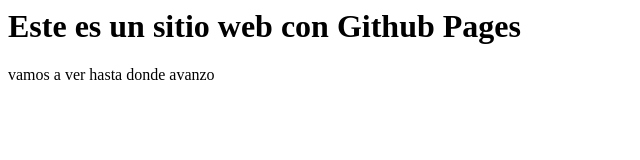
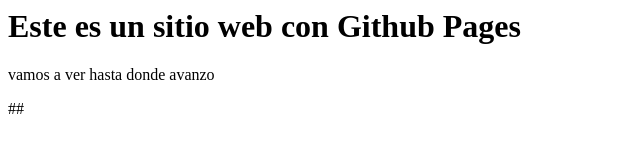
Before and after one commit to JotaMartin/JotaMartin, a plain HTML site: page index.html in a window 1280 px wide. Shown: the full height of the page, 0-640 px from the left. Drawn offline with Linux system fonts and the light colour scheme.

```diff
--- a/index.html
+++ b/index.html
@@ -1,3 +1,3 @@
 <h1> Este es un sitio web con Github Pages </h1>
 <p> vamos a ver hasta donde avanzo </p>
-<p><img src="" /></p>
+<p> ##<img src="" /> </p>
```
